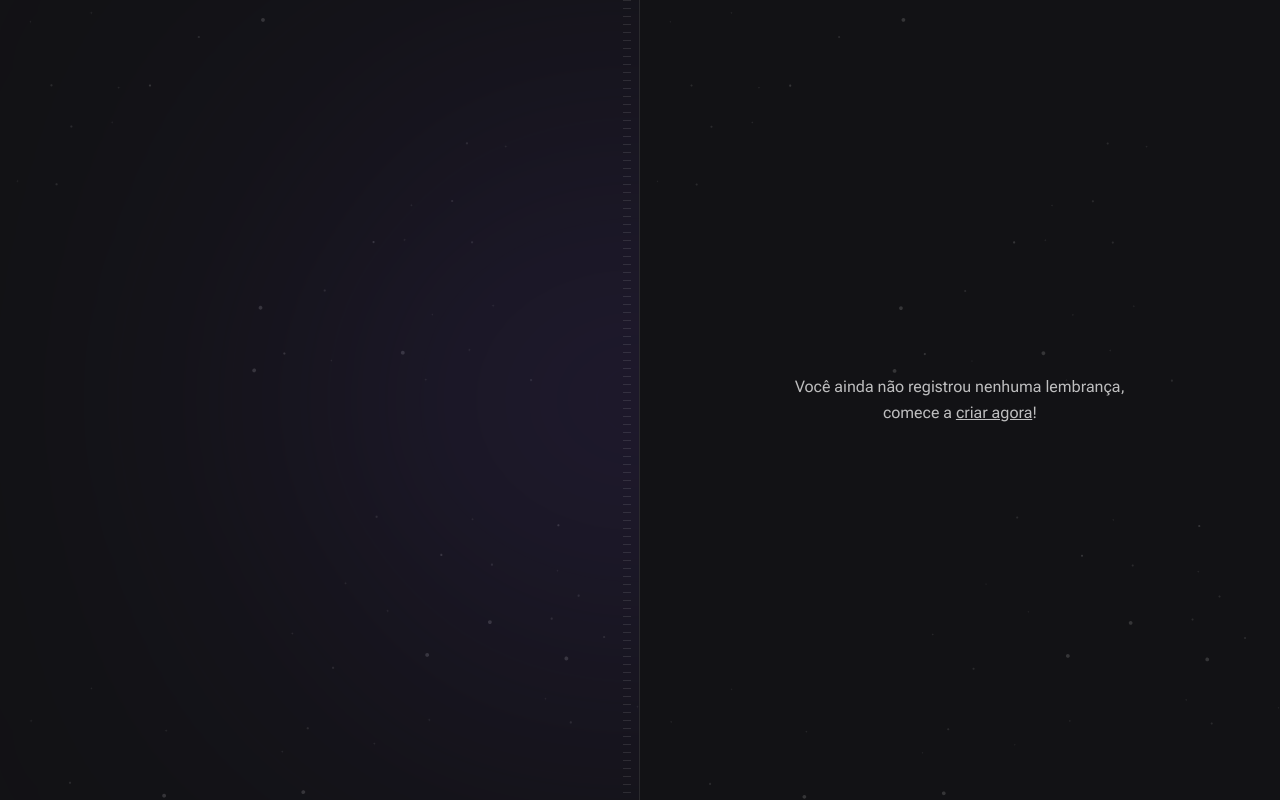
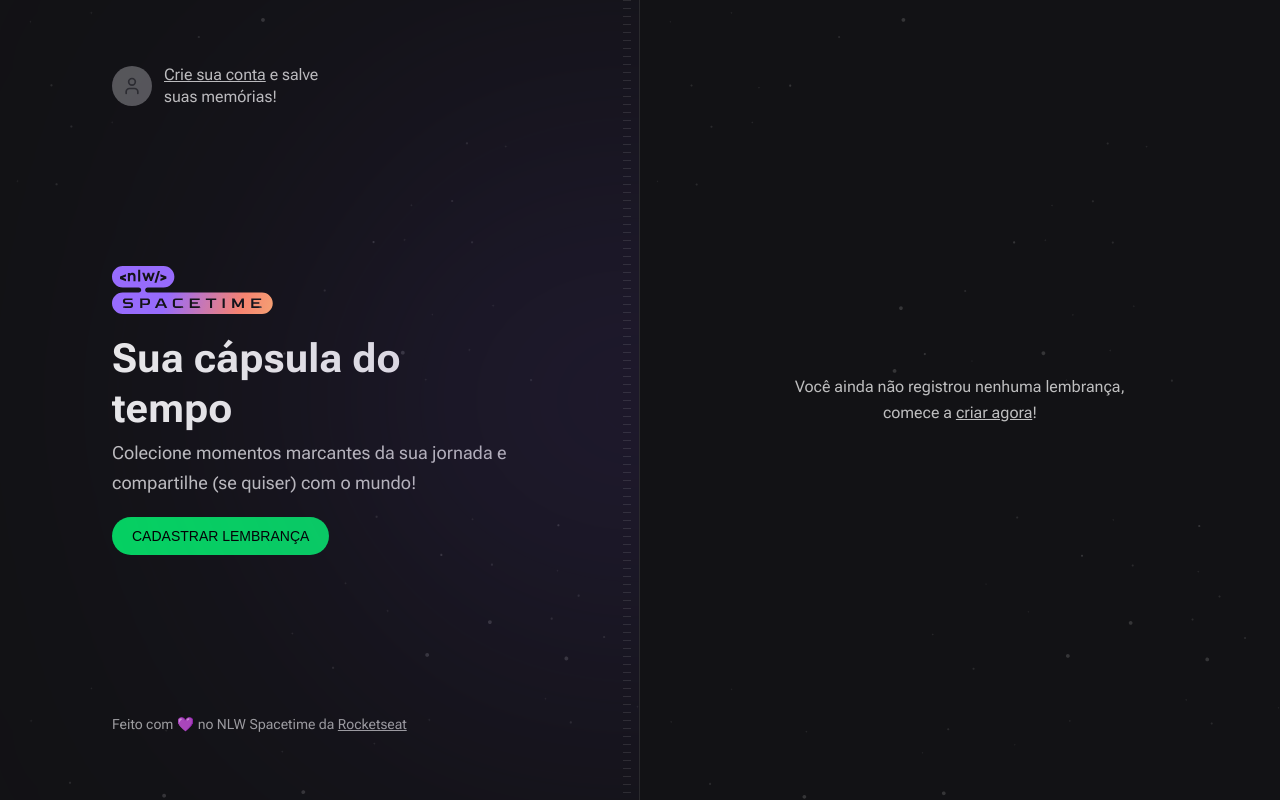
Before and after one commit to alissonfelipeee/nlw-spacetime, a Next.js app in the folder web/: page / in a window 1280 px wide. Built offline with nearby package versions, Linux system fonts and the light colour scheme; a web font is replaced by a local one.

Commit message:
feat[web]: add sections of: user profile, hero and copyright

```diff
--- a/web/package.json
+++ b/web/package.json
@@ -15,6 +15,7 @@
     "autoprefixer": "10.4.14",
     "eslint": "8.40.0",
     "eslint-config-next": "13.4.2",
+    "lucide-react": "^0.216.0",
     "next": "13.4.2",
     "postcss": "8.4.23",
     "react": "18.2.0",
--- a/web/src/app/globals.css
+++ b/web/src/app/globals.css
@@ -1,3 +1,8 @@
 @tailwind base;
 @tailwind components;
 @tailwind utilities;
+
+body {
+  -webkit-font-smoothing: antialiased;
+  text-rendering: optimizeLegibility;
+}
--- a/web/src/app/page.tsx
+++ b/web/src/app/page.tsx
@@ -1,3 +1,8 @@
+import { User } from 'lucide-react'
+
+import Image from 'next/image'
+import nlwLogo from '../assets/nlw-spacetime-logo.svg'
+
 export default function Home() {
   return (
     <main className="grid min-h-screen grid-cols-2">
@@ -5,6 +10,55 @@
         <div className="absolute right-0 top-1/2 h-[288px] w-[526px] -translate-y-1/2 translate-x-1/2 rounded-full bg-purple-700 opacity-50 blur-full" />
 
         <div className="absolute bottom-0 right-2 top-0 w-2 bg-stripes" />
+
+        <a
+          href=""
+          className="flex items-center gap-3 text-left transition-colors hover:text-gray-50"
+        >
+          <div className="flex h-10 w-10 items-center justify-center rounded-full bg-gray-400">
+            <User className="h-5 w-5 text-gray-500" />
+          </div>
+
+          <p className="text-small max-w-[160px] leading-snug">
+            <span className="underline">Crie sua conta</span> e salve suas
+            memórias!
+          </p>
+        </a>
+
+        <div className="space-y-5">
+          <Image src={nlwLogo} alt="NLW Spacetime" />
+
+          <div className="max-w-[420px] space-y-1">
+            <h1 className="text-5xl font-bold leading-tight text-gray-50">
+              Sua cápsula do tempo
+            </h1>
+            <p className="text-lg leading-relaxed">
+              Colecione momentos marcantes da sua jornada e compartilhe (se
+              quiser) com o mundo!
+            </p>
+          </div>
+
+          <a
+            href=""
+            className="inline-block rounded-full bg-green-500 px-5 py-3 font-alt text-sm uppercase leading-none text-black transition-colors hover:bg-green-600"
+          >
+            CADASTRAR LEMBRANÇA
+          </a>
+        </div>
+
+        <div className="text-sm leading-relaxed text-gray-200">
+          <p>
+            Feito com 💜 no NLW Spacetime da{' '}
+            <a
+              target="_blank"
+              rel="noreferrer"
+              className="underline transition-colors hover:text-gray-100"
+              href="https://rocketseat.com.br"
+            >
+              Rocketseat
+            </a>
+          </p>
+        </div>
       </div>
 
       <div className="flex flex-col bg-[url(../assets/bg-stars.svg)] bg-cover p-16">
--- a/web/tailwind.config.js
+++ b/web/tailwind.config.js
@@ -56,6 +56,10 @@
           'linear-gradient(to bottom, rgba(255, 255, 255, 0.1), rgba(255, 255, 255, 0.1) 12.5%, transparent 12.5%, transparent)',
       },
 
+      fontSize: {
+        '5xl': '2.5rem',
+      },
+
       backgroundSize: {
         stripes: '100% 8px',
       },
```
Also changed, not shown: web/src/assets/nlw-spacetime-logo.svg (added), 1 other file (tests, documents, lock files or other folders).
